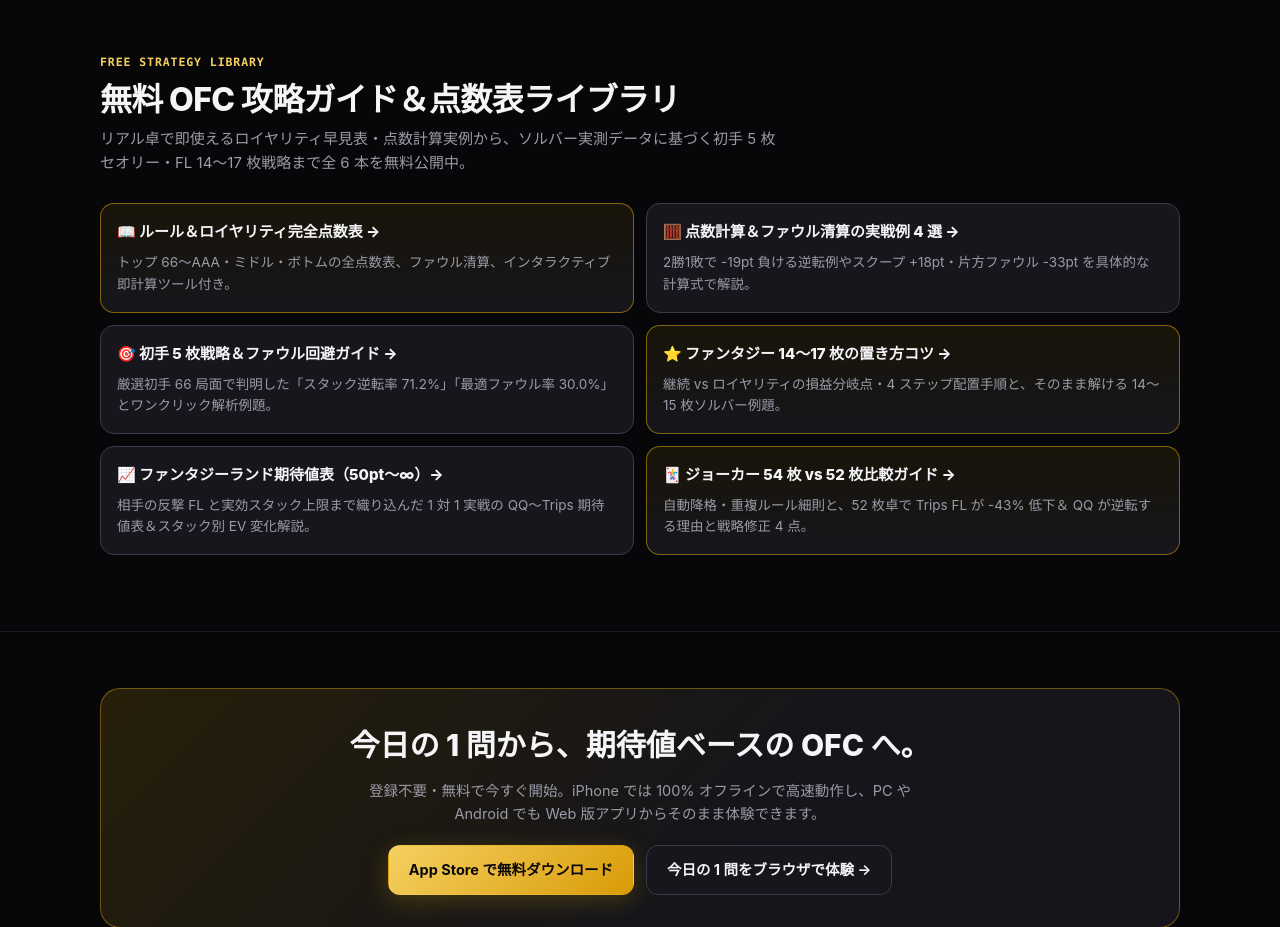
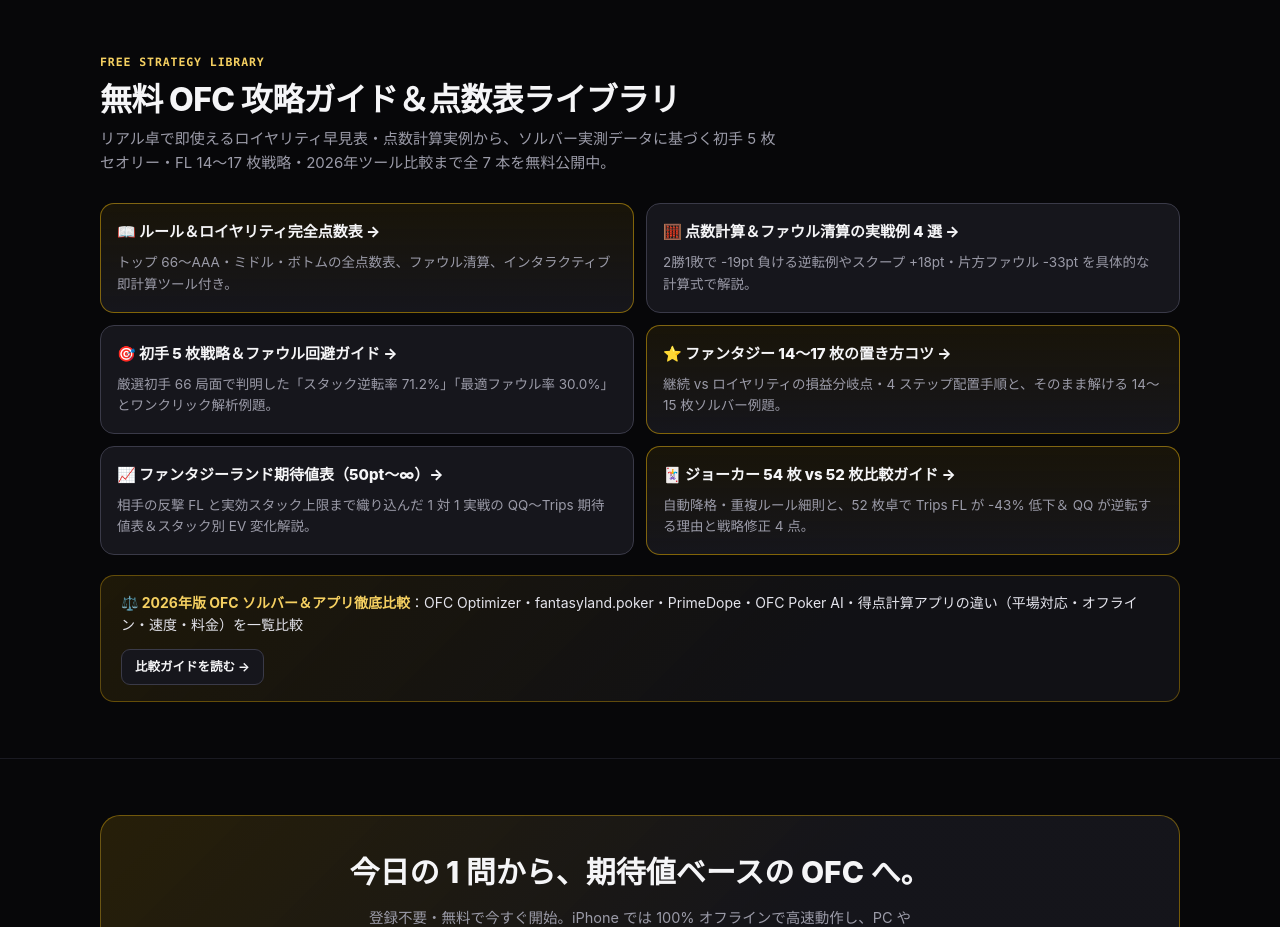
Before and after one commit to andenknt31113/andenknt31113.github.io, a plain HTML site: page index.html in a window 1280 px wide. Shown: the part 5640-6567 px from the top of the page. Drawn offline with Linux system fonts and the light colour scheme.

Commit message:
feat(lp): add prominent 2026 OFC solver comparison callout banner to JA/EN guides section

```diff
--- a/index.html
+++ b/index.html
@@ -289,7 +289,7 @@
             <span class="section-kicker">FREE STRATEGY LIBRARY</span>
             <h2 class="section-title">無料 OFC 攻略ガイド＆点数表ライブラリ</h2>
             <p class="section-desc">
-              リアル卓で即使えるロイヤリティ早見表・点数計算実例から、ソルバー実測データに基づく初手 5 枚セオリー・FL 14〜17 枚戦略まで全 6 本を無料公開中。
+              リアル卓で即使えるロイヤリティ早見表・点数計算実例から、ソルバー実測データに基づく初手 5 枚セオリー・FL 14〜17 枚戦略・2026年ツール比較まで全 7 本を無料公開中。
             </p>
           </div>
           <div class="flip-grid">
@@ -317,6 +317,12 @@
               <h3>🃏 ジョーカー 54 枚 vs 52 枚比較ガイド →</h3>
               <p>自動降格・重複ルール細則と、52 枚卓で Trips FL が -43% 低下＆ QQ が逆転する理由と戦略修正 4 点。</p>
             </a>
+          </div>
+          <div class="guide-callout" style="margin-top:20px;">
+            <div class="guide-callout-text">
+              <strong>⚖️ 2026年版 OFC ソルバー＆アプリ徹底比較</strong>：OFC Optimizer・fantasyland.poker・PrimeDope・OFC Poker AI・得点計算アプリの違い（平場対応・オフライン・速度・料金）を一覧比較
+            </div>
+            <a class="btn btn-ghost btn-sm" href="ofc-solver-comparison/">比較ガイドを読む →</a>
           </div>
         </div>
       </section>
```
Also changed, not shown: en/index.html (+7 -1 lines).
